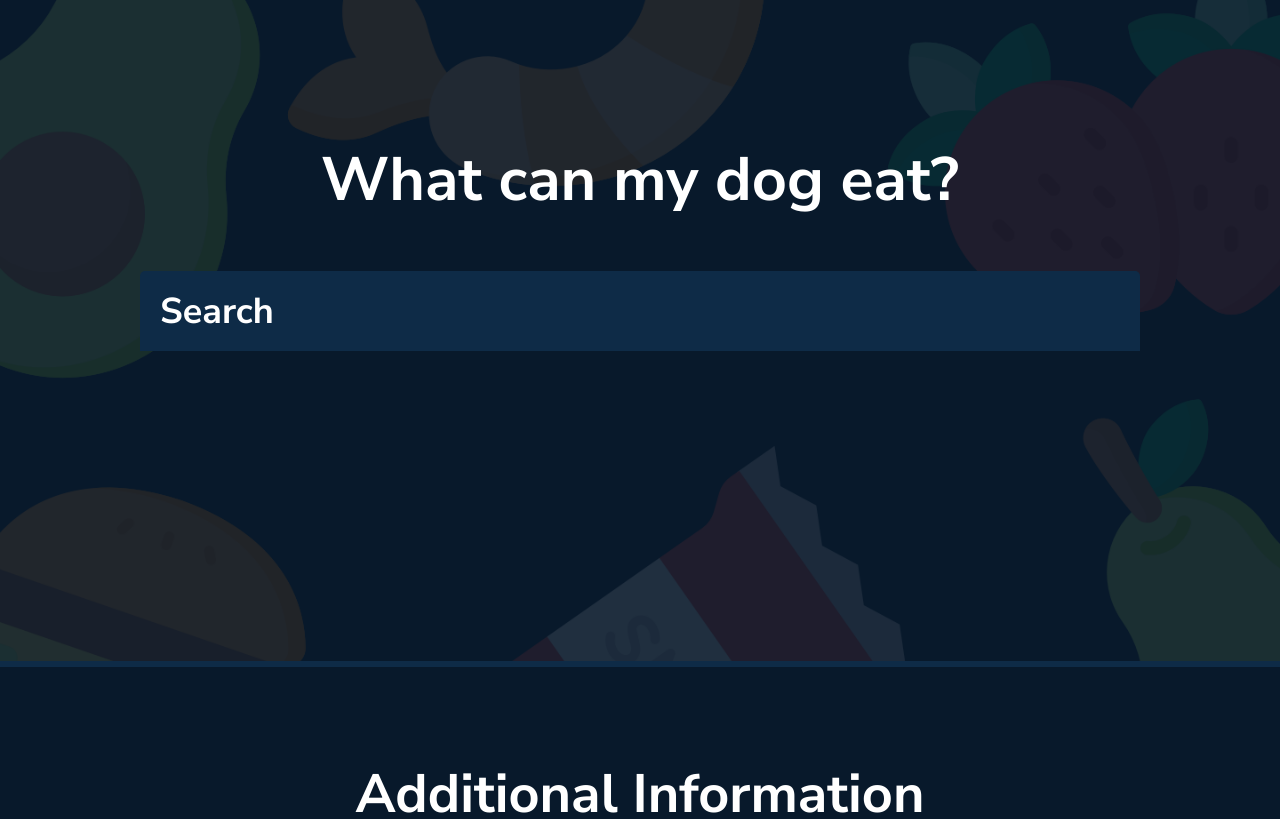
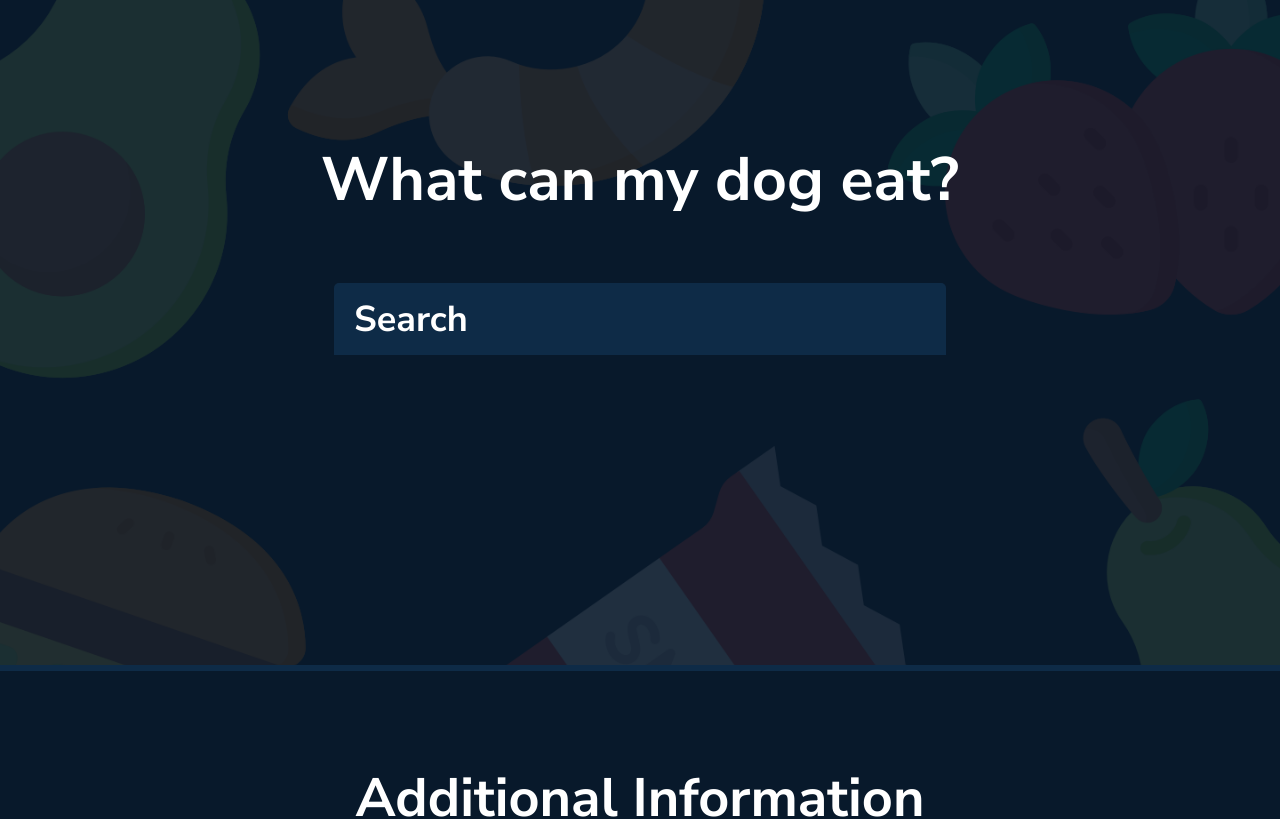
Before and after one commit to jadaquandt/what-can-my-dog-eat, a React (Create React App) app: page / in a window 1280 px wide. Shown: the top 819 px of the page. Built offline with nearby package versions, Linux system fonts and the light colour scheme.

Commit message:
fixing css and adding items to dogfood db

```diff
--- a/src/App.css
+++ b/src/App.css
@@ -50,12 +50,12 @@ body,html {
   }
 }
 #searchBarInput {
-  width: 100%;
-  margin-top: 60px;
-  height: 10vh;
+  width: 17em;
+  margin-top: 2em;
+  height: 2em;
   border: 0;
   background-color: #0e2b47;
-  color:rgba(255,255,255);
+  color:rgba(255,255,255, 0.3);
   font-family: 'Nunito Sans',sans-serif;
   font-size: 2em;
   padding: 2px 20px;
--- a/src/dogFoods.js
+++ b/src/dogFoods.js
@@ -410,6 +410,13 @@ const dogFoods = [
         status: "limited",
         reason: "While not a major danger if ice cream is given in small amounts as a treat, for dogs with obesity, diabetes, allergies or dairy intolerance, ice cream could be a big problem. Although some dog owners do feed their dogs ice cream, we cannot say that it is a good dessert for dogs, especially when there are other options that are not likely to cause digestive problems.",
         preparation: "Rather than feeding your dog ice cream, look up a recipe for dog friendly ice cream or pick up a ready-made one from your local pet store."
+    },
+    {
+        name: "Poop",
+        answer: "No!",
+        status: "harmful",
+        reason: "Come on now! That's just gross. Why would you search that?",
+        preparation: "Just no."
     }
 ]
 
```
